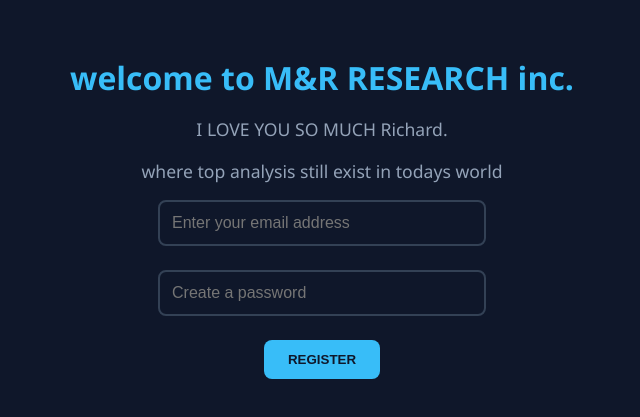
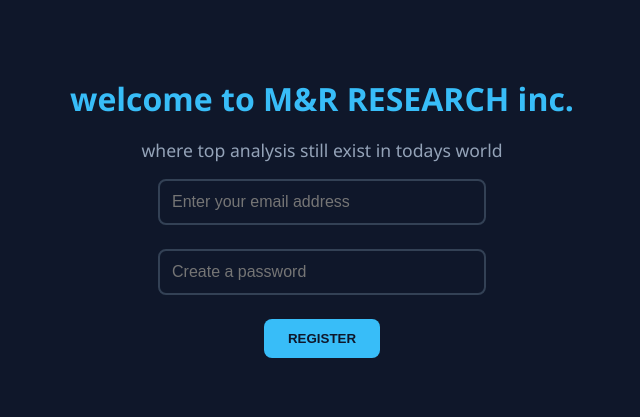
Before and after one commit to passionatelycreative/mr-analytics-hub, a website: page index.html in a window 1280 px wide. Shown: the part 193-610 px from the top of the page, without its empty margins (18-658 px from the left). Drawn offline with nearby package versions, Linux system fonts and the light colour scheme.

Commit message:
Update homepage

```diff
--- a/index.html
+++ b/index.html
@@ -72,7 +72,6 @@ margin: 0 auto;
 <body>
     <div class="container">
         <h1>welcome to M&R RESEARCH inc.</h1>
-        <p>I LOVE YOU SO MUCH Richard.</p>
         <p>where top analysis still exist in todays world</p>
 
        <form id="lead-form">
```
